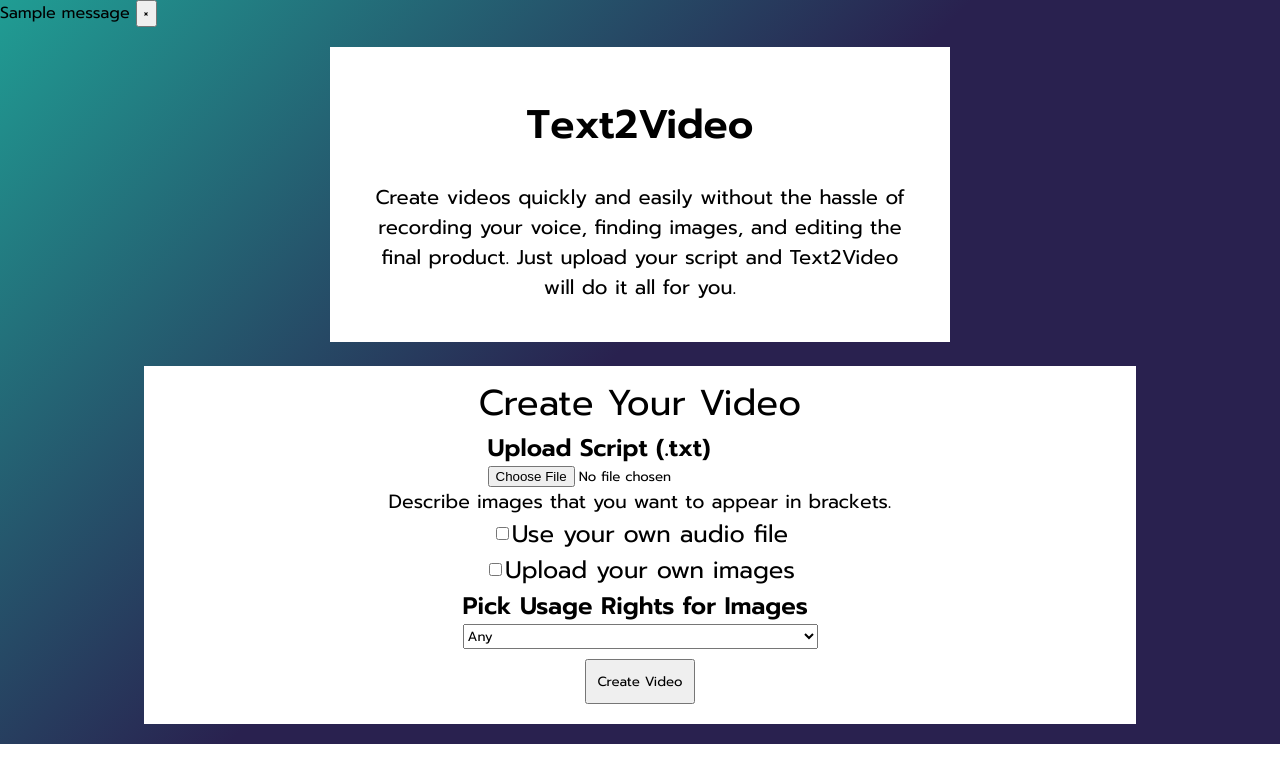
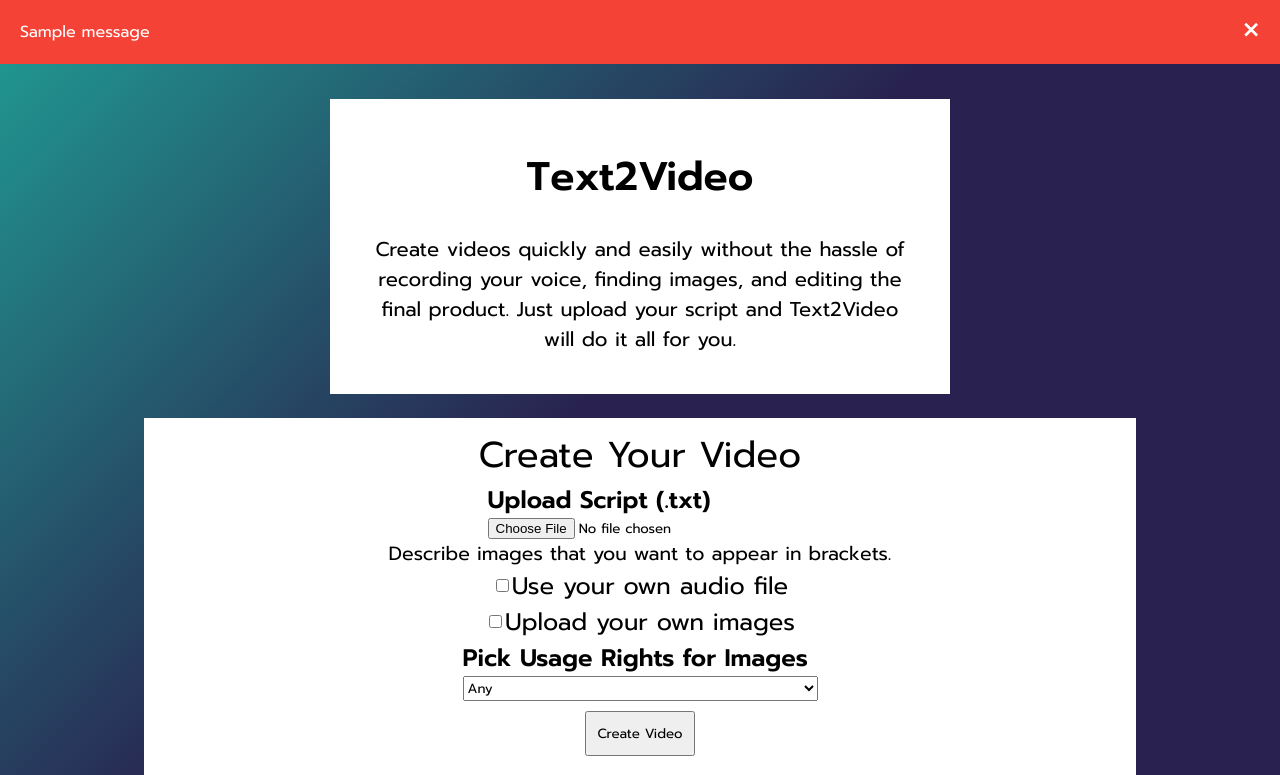
Before and after one commit to joshchen984/WriteMyVideo-Backend, a Flask app: page / in a window 1280 px wide. Shown: the part 80-855 px from the top of the page. Before the commit the page ends 824 px from the top, so only its background shows below. Run offline with Flask 2, Linux system fonts and the light colour scheme; one stand-in notice (Sample message) is shown; some web fonts are replaced.

Commit message:
Style flashed messages

```diff
--- /dev/null
+++ b/app/static/css/alerts.css
@@ -0,0 +1,23 @@
+.alert {
+  padding: 20px;
+  background-color: #f44336; /* Red */
+  color: white;
+  margin-bottom: 15px;
+  opacity: 1;
+  transition: opacity 0.6s; /* 600ms to fade out */
+}
+
+.closebtn {
+  margin-left: 15px;
+  color: white;
+  font-weight: bold;
+  float: right;
+  font-size: 22px;
+  line-height: 20px;
+  cursor: pointer;
+  transition: 0.3s;
+}
+
+.closebtn:hover {
+  color: black;
+}
--- /dev/null
+++ b/app/static/js/alerts.js
@@ -0,0 +1,20 @@
+// Get all elements with class="closebtn"
+var close = document.getElementsByClassName('closebtn');
+var i;
+
+// Loop through all close buttons
+for (i = 0; i < close.length; i++) {
+  // When someone clicks on a close button
+  close[i].onclick = function () {
+    // Get the parent of <span class="closebtn"> (<div class="alert">)
+    var div = this.parentElement;
+
+    // Set the opacity of div to 0 (transparent)
+    div.style.opacity = '0';
+
+    // Hide the div after 600ms (the same amount of milliseconds it takes to fade out)
+    setTimeout(function () {
+      div.style.display = 'none';
+    }, 600);
+  };
+}
--- a/app/templates/base.html
+++ b/app/templates/base.html
@@ -6,6 +6,11 @@
     <link
       rel="stylesheet"
       href="{{ url_for('static', filename='css/styles.css') }}"
+      type="text/css"
+    />
+    <link
+      rel="stylesheet"
+      href="{{ url_for('static', filename='css/alerts.css') }}"
       type="text/css"
     />
     {% block head %}{% endblock %}
@@ -20,25 +25,14 @@
     <div class="flash">
       {% with messages = get_flashed_messages(with_categories = true) %} {% if
       messages %} {%for category, message in messages %}
-      <div
-        class="alert alert-{{ category }} alert-dismissible fade show"
-        role="alert"
-      >
+      <div class="alert" role="alert">
         <span>{{message}}</span>
-        <button
-          type="button"
-          class="close"
-          data-dismiss="alert"
-          aria-label="Close"
-        >
-          <span aria-hidden="true">&times;</span>
-        </button>
+        <span class="closebtn">&#x2A2F;</span>
       </div>
       {%endfor%} {%endif%} {%endwith%}
     </div>
-    <main>
-      {% block main %}{%endblock%}
-    </main>
+    <main>{% block main %}{%endblock%}</main>
     {%block scripts%}{%endblock%}
+    <script src="{{ url_for('static', filename='js/alerts.js') }}"></script>
   </body>
 </html>
--- a/app/utils.py
+++ b/app/utils.py
@@ -85,7 +85,7 @@ def create_video(images_dir, tmp_dir, use_audio, audiopath, textpath, usage_righ
         creator.create_video()
     except FailedAlignmentError:
         flash(
-            "Couldn't align the audio with the script. Please try recording the audio again.")
+            "Couldn't align the audio with the script. Please try recording the audio again.", "danger")
         return redirect(url_for("index"))
     except ValueError as e:
         flash(str(e), "warning")
```
